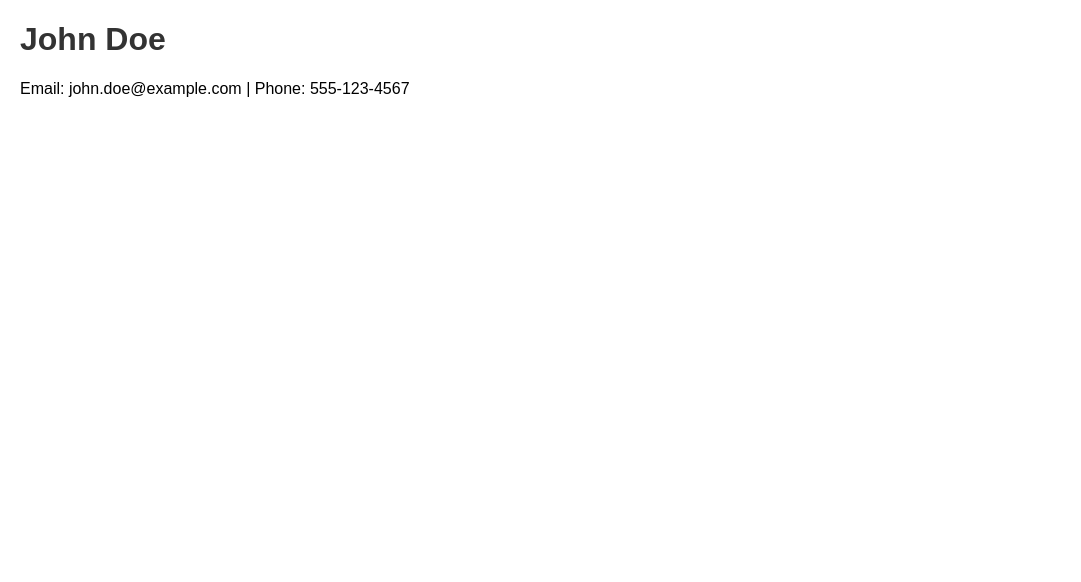
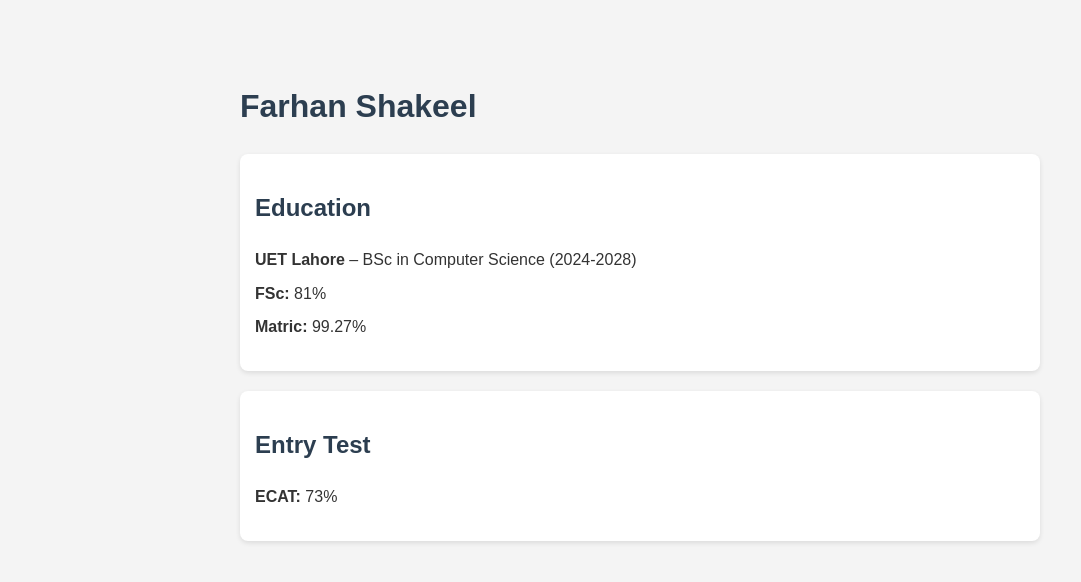
Before and after one commit to FarhanShakeel25/resume, a plain HTML site: page index.html in a window 1280 px wide. Shown: the whole page, without its empty margins (0-1081 px from the left). Drawn offline with Linux system fonts and the light colour scheme.

Commit message:
Revise CV title, content, and styles
Updated CV details and improved styling.

```diff
--- a/index.html
+++ b/index.html
@@ -3,13 +3,53 @@
 <head>
     <meta charset="UTF-8">
     <meta name="viewport" content="width=device-width, initial-scale=1.0">
-    <title>My CV</title>
+    <title>Farhan Shakeel - CV</title>
     <style>
-        body { font-family: Arial, sans-serif; margin: 20px; }
-        h1 { color: #333; }
-        section { margin-bottom: 15px; }
+        body {
+            font-family: Arial, sans-serif;
+            max-width: 800px;
+            margin: 40px auto;
+            padding: 20px;
+            line-height: 1.6;
+            background-color: #f4f4f4;
+            color: #333;
+        }
+        h1, h2 {
+            color: #2c3e50;
+        }
+        .section {
+            margin-bottom: 20px;
+            padding: 15px;
+            background-color: #fff;
+            border-radius: 8px;
+            box-shadow: 0 2px 5px rgba(0,0,0,0.1);
+        }
+        .section ul {
+            list-style: none;
+            padding-left: 0;
+        }
+        .section ul li {
+            margin-bottom: 8px;
+        }
     </style>
 </head>
 <body>
-    <h1>John Doe</h1>
-    <p>Email: john.doe@example.com | Phone: 555-123-4567</p>
+    <h1>Farhan Shakeel</h1>
+
+    <div class="section">
+        <h2>Education</h2>
+        <ul>
+            <li><strong>UET Lahore</strong> – BSc in Computer Science (2024-2028)</li>
+            <li><strong>FSc:</strong> 81%</li>
+            <li><strong>Matric:</strong> 99.27%</li>
+        </ul>
+    </div>
+
+    <div class="section">
+        <h2>Entry Test</h2>
+        <ul>
+            <li><strong>ECAT:</strong> 73%</li>
+        </ul>
+    </div>
+</body>
+</html>
```
